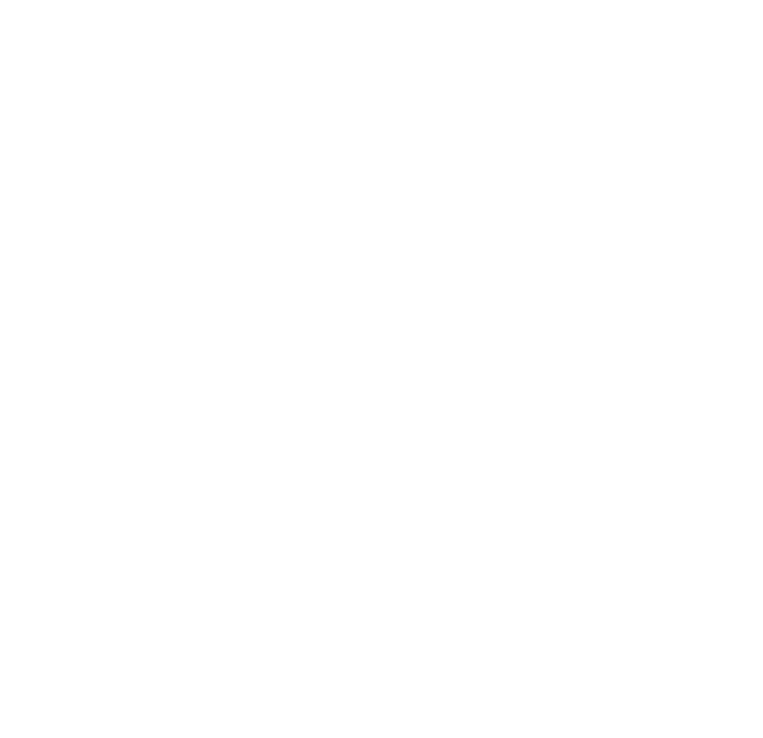
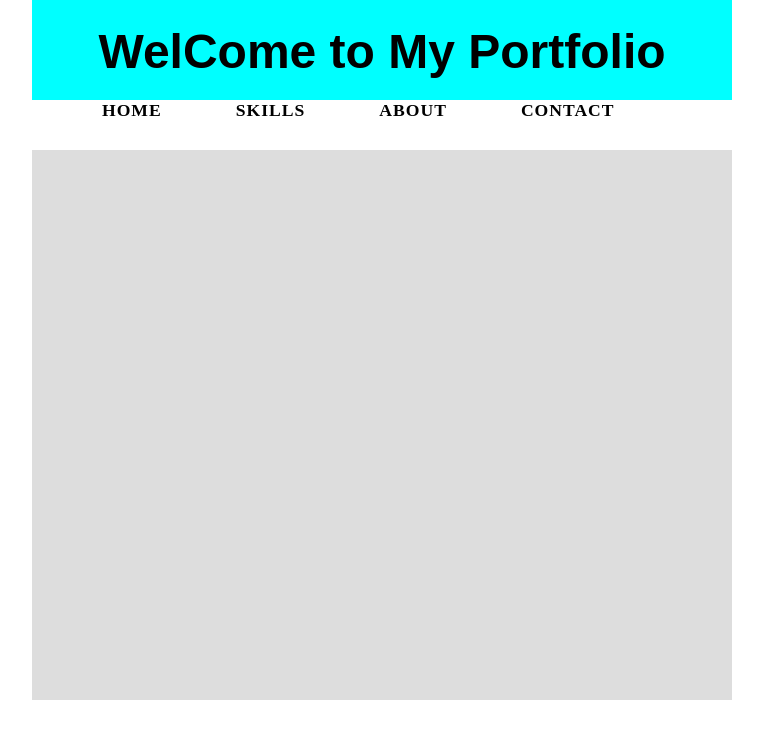
Before and after one commit to minhajul-im/AllAbout-git, a plain HTML site: page index.html in a window 1280 px wide. Shown: the whole page, without its empty margins (258-1021 px from the left). Drawn offline with Linux system fonts and the light colour scheme.

Commit message:
h1 & nav added

```diff
--- a/index.html
+++ b/index.html
@@ -12,6 +12,15 @@
 </head>
 
 <body>
+    <div class="container">
+        <h1 class="title">WelCome to My Portfolio</h1>
+        <div class="sticky">
+            <a class="x"  href="#">home</a>
+            <a class="x" href="#">skills</a>
+            <a class="x" href="#">about</a>
+            <a class="x" href="#">contact</a>
+        </div>
+    </div>
 
 
 </body>
--- a/style.css
+++ b/style.css
@@ -0,0 +1,42 @@
+*{
+    margin: 0;
+    padding: 0;
+    box-sizing: border-box;
+}
+.container{
+    width: 700px;
+    min-height: 700px;
+    margin: 0 auto;
+    background-color: #ddd;
+
+}
+.title{
+    height: 100px;
+    width: 100%;
+    background-color: aqua;
+    color: #000;
+    font-size: 3rem;
+    font-family: Arial, Helvetica, sans-serif;
+    text-align: center;
+    padding-top: 1.5rem;
+}
+.sticky{
+    height: 50px;
+    width: 100%;
+    background-color: #fff;
+}
+.x{
+    margin: 20px 0 0 70px;
+    font-size: 1.1rem;
+    font-family:serif;
+    color: #000;
+    text-decoration: none;
+    text-transform: uppercase;
+    letter-spacing: 1px;
+    font-weight: 600;
+
+}
+.x:hover{
+    color: green;
+    text-decoration: underline red;
+}
```
